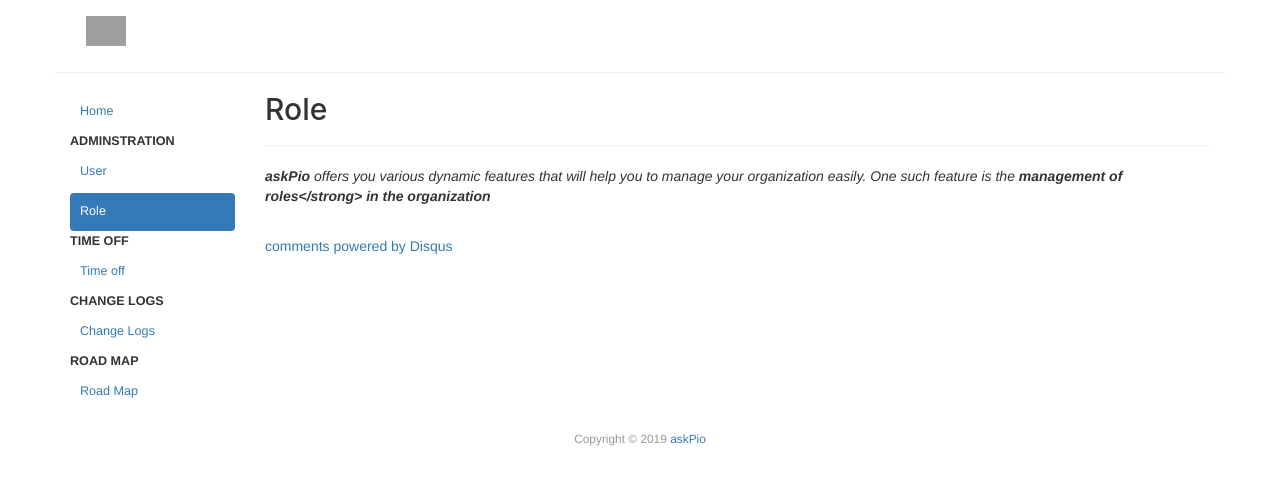
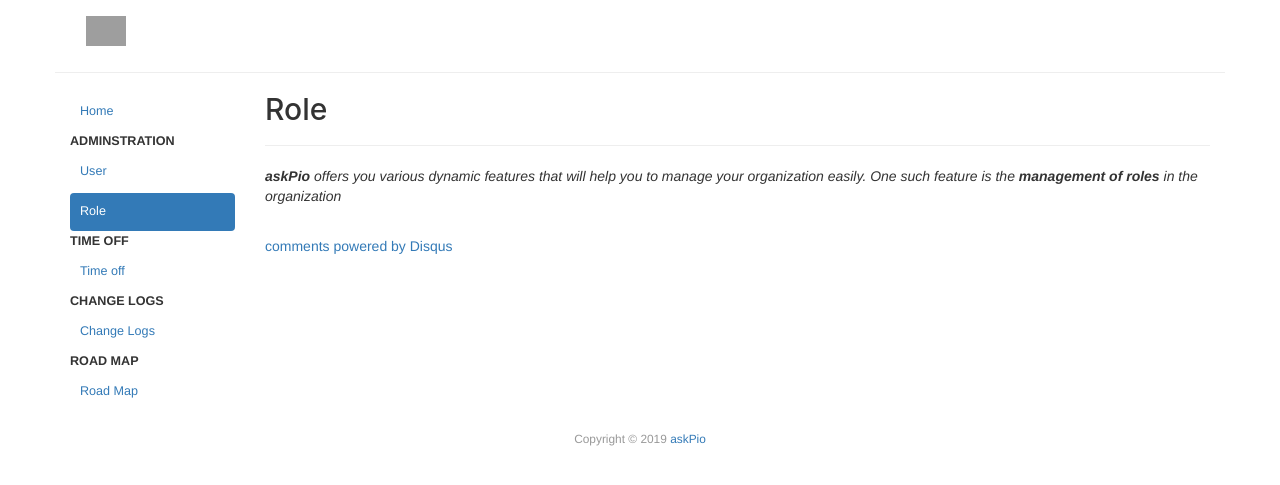
Before and after one commit to Harshgupta71/askPio_Documentation, a Jekyll site: the page built from _posts/2019-01-01-Role.md, in a window 1280 px wide. Shown: the top 485 px of the page. Built offline with Jekyll 4.4.1, drawn with Linux system fonts in a browser that asks for light colours; comment, search, counter and statistics services are not loaded; grey boxes are pictures that could not be loaded.

Commit message:
Update 2019-01-01-Role.md

```diff
--- a/_posts/2019-01-01-Role.md
+++ b/_posts/2019-01-01-Role.md
@@ -4,4 +4,4 @@ title: "Role"
 category: admin
 date: 2019-01-01 15:39:29
 ---
-<em><strong>askPio</strong> offers you various dynamic features that will help you to manage your organization easily. One such feature is the <strong><em>management of roles</strong> in the organization</em>
+<em><strong>askPio</strong> offers you various dynamic features that will help you to manage your organization easily. One such feature is the <strong>management of roles</strong> in the organization</em>
```
